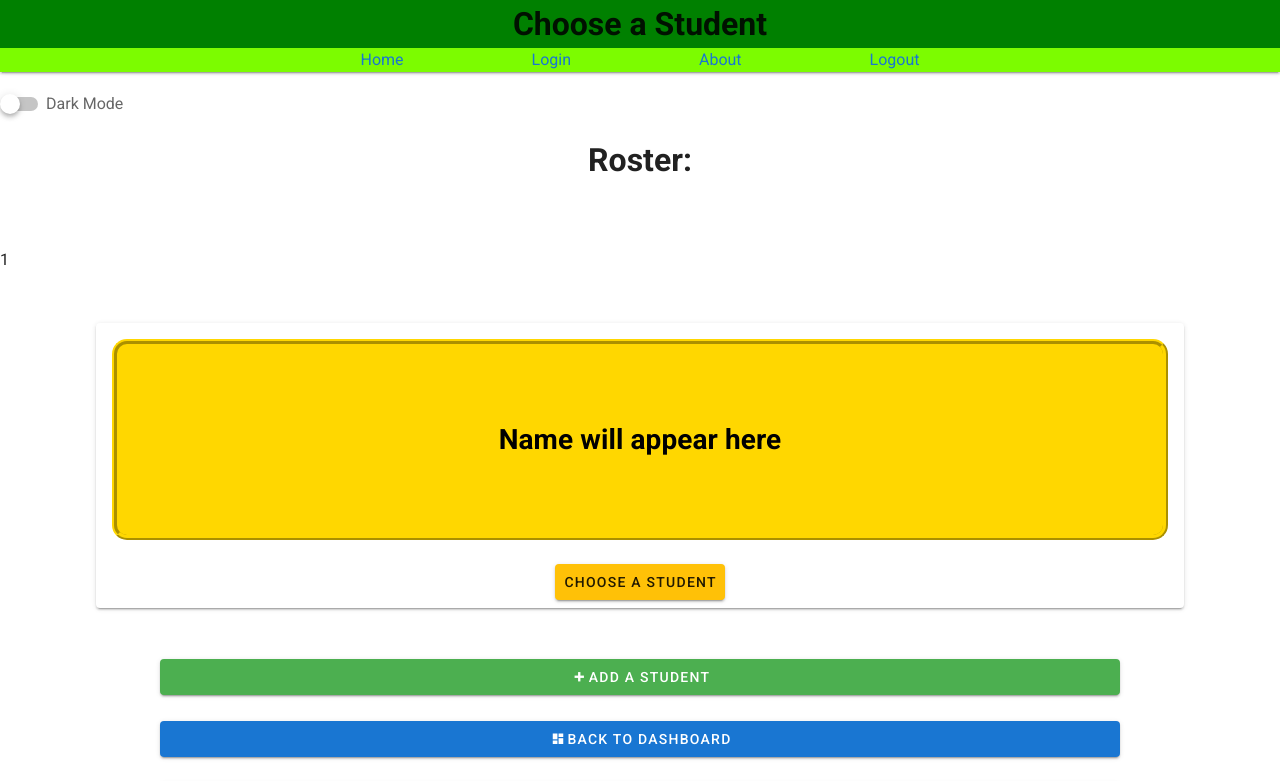
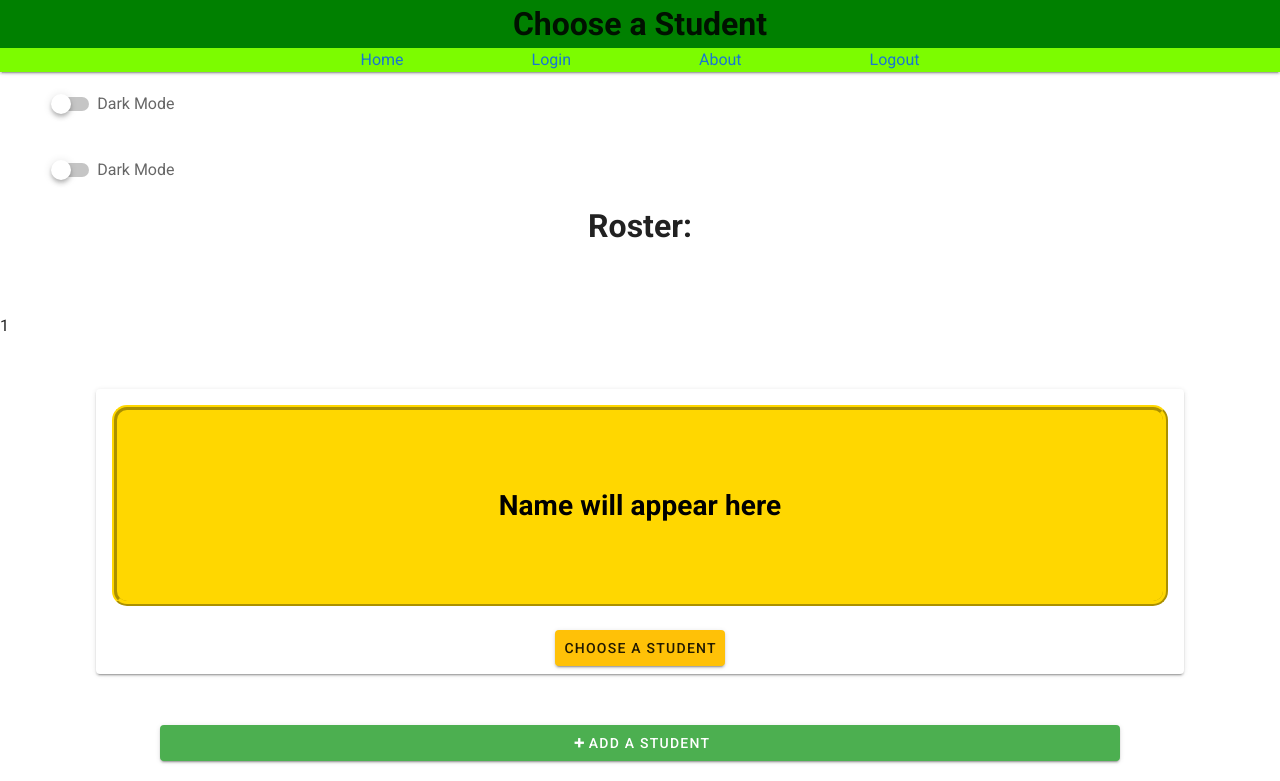
Before and after one commit to Holgermueller/choose-a-cause, a Vue app: page /singleCourse/1 in a window 1280 px wide. Shown: the top 781 px of the page. Built offline with nearby package versions, Linux system fonts and the light colour scheme; no server answers; the database is empty.

Commit message:
began trying to export dark theme function to child component

```diff
--- a/src/App.vue
+++ b/src/App.vue
@@ -2,9 +2,11 @@
   <v-app :dark="setTheme">
     <v-content>
       <Header />
+      <DarkModeToggle />
       <div class="toggle">
         <v-switch label="Dark Mode" v-model="goDark"></v-switch>
       </div>
+
       <router-view></router-view>
       <Footer />
     </v-content>
@@ -15,6 +17,7 @@
 import Header from "./components/layout/Header";
 import Footer from "./components/layout/Footer";
 import Home from "./components/index";
+import DarkModeToggle from "./components/buttons/darkModeToggle";
 
 export default {
   name: "App",
@@ -22,7 +25,8 @@ export default {
   components: {
     Header,
     Home,
-    Footer
+    Footer,
+    DarkModeToggle
   },
 
   opts: {
@@ -40,6 +44,7 @@ export default {
   computed: {
     setTheme() {
       if (this.goDark == true) {
+        console.log("theme change");
         return (this.$vuetify.theme.dark = true);
       } else {
         return (this.$vuetify.theme.dark = false);
@@ -51,6 +56,7 @@ export default {
 
 <style scoped>
 .toggle {
+  margin-left: 4%;
   position: absolute;
 }
 </style>
--- a/src/components/buttons/darkModeToggle.vue
+++ b/src/components/buttons/darkModeToggle.vue
@@ -1,5 +1,5 @@
 <template>
-  <div id="darkModeToggle">
+  <div id="darkModeToggle" :dark="setTheme" @click="setTheme">
     <v-switch label="Dark Mode"> </v-switch>
   </div>
 </template>
@@ -10,14 +10,35 @@ import DarkModeTooltip from "./darkModeTooltip";
 export default {
   name: "DarkModeSwitch",
   components: { DarkModeTooltip },
-  props: {},
+  props: ["dark"],
+  opts: {
+    theme: {
+      dark: false
+    }
+  },
   data() {
-    return {};
+    return {
+      goDark: false
+    };
+  },
+  methods: {
+    setTheme() {
+      if (this.goDark == true) {
+        console.log("theme change");
+        return (this.$vuetify.theme.dark = true);
+      } else {
+        console.log("theme changed");
+        return (this.$vuetify.theme.dark = false);
+      }
+    }
   }
 };
 </script>
 
 <style scoped>
+#darkModeToggle {
+  margin-left: 4%;
+}
 /* .tool-tip {
   float: right;
 } */
```
